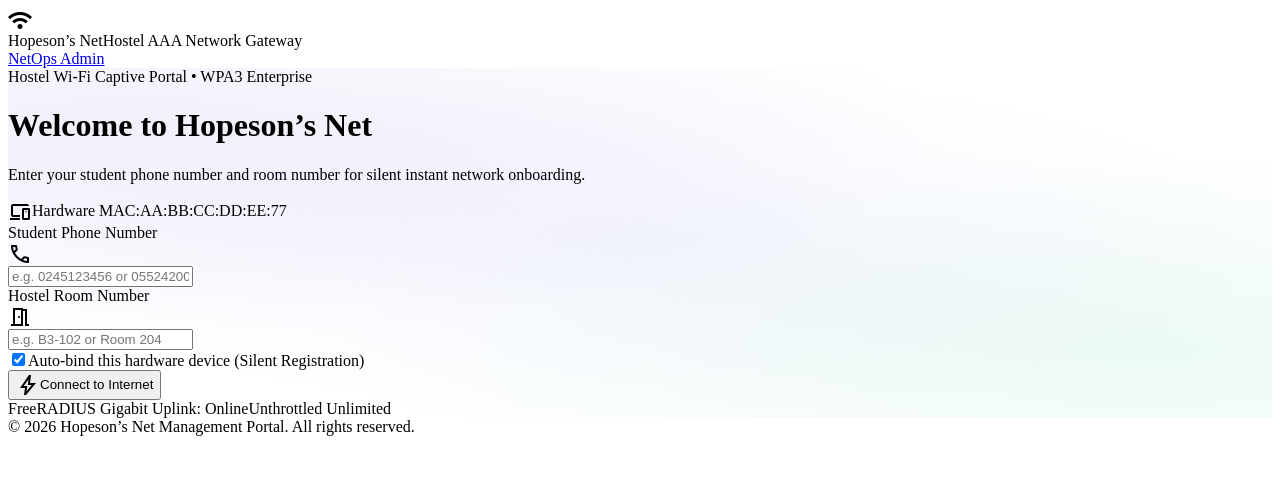
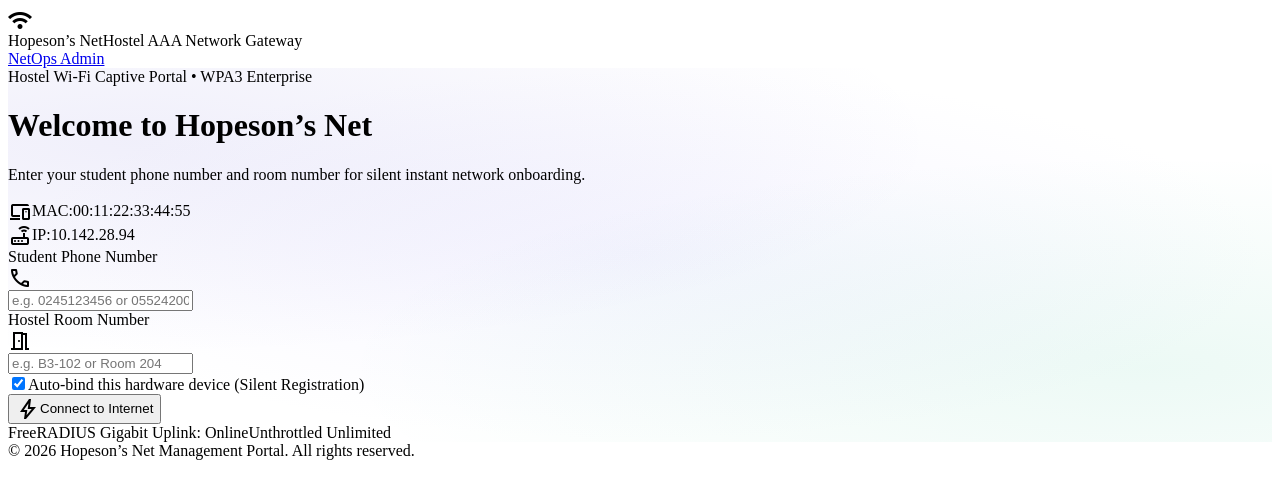
Before and after one commit to h0peson1/HostelBilling, a Next.js app: page / in a window 1280 px wide. Shown: the top 498 px of the page. Built offline with nearby package versions, Linux system fonts and the light colour scheme.

Commit message:
feat: capture mac and ip using useSearchParams with 00:11:22:33:44:55 fallback and pass to register API

```diff
--- a/app/api/auth/register/route.ts
+++ b/app/api/auth/register/route.ts
@@ -38,9 +38,9 @@
     const cleanRoom = rawRoom.trim();
 
     // Resolve and validate MAC address with testing fallback
-    let cleanMac = rawMac ? rawMac.trim() : 'AA:BB:CC:DD:EE:77';
+    let cleanMac = rawMac ? rawMac.trim() : '00:11:22:33:44:55';
     if (!isValidMacAddress(cleanMac)) {
-      cleanMac = 'AA:BB:CC:DD:EE:77';
+      cleanMac = '00:11:22:33:44:55';
     }
     const normalizedMac = normalizeMacAddress(cleanMac);
 
--- a/app/page.tsx
+++ b/app/page.tsx
@@ -7,12 +7,18 @@
   const router = useRouter();
   const searchParams = useSearchParams();
 
-  // Extract mac_address from URL params or use fallback for testing
-  const macAddress =
+  // Read the mac and ip values from the URL query string
+  // If mac is not present in URL (e.g. during local development), fall back to '00:11:22:33:44:55'
+  const macQuery =
     searchParams.get('mac') ||
     searchParams.get('mac_address') ||
-    searchParams.get('client_mac') ||
-    'AA:BB:CC:DD:EE:77';
+    searchParams.get('client_mac');
+  const macAddress = macQuery && macQuery.trim() ? macQuery.trim() : '00:11:22:33:44:55';
+
+  const ipQuery =
+    searchParams.get('ip') ||
+    searchParams.get('client_ip');
+  const ipAddress = ipQuery && ipQuery.trim() ? ipQuery.trim() : '10.142.28.94';
 
   const [phone, setPhone] = useState('');
   const [roomNumber, setRoomNumber] = useState('');
@@ -33,7 +39,7 @@
     setLoading(true);
 
     try {
-      // 1. Send silent registration POST request
+      // 1. Send silent registration POST request with phone, room_number, and mac_address
       const res = await fetch('/api/auth/register', {
         method: 'POST',
         headers: {
@@ -43,6 +49,7 @@
           phone: phone.trim(),
           room_number: roomNumber.trim(),
           mac_address: macAddress,
+          ip: ipAddress,
         }),
       });
 
@@ -63,6 +70,7 @@
           userId: data.user?.id || null,
           token: data.session?.access_token || null,
           mac: data.device?.mac_address || macAddress,
+          ip: ipAddress,
         };
         localStorage.setItem('HOSTEL_WIFI_SESSION_V1', JSON.stringify(sessionPayload));
 
@@ -74,7 +82,8 @@
           if (data.user?.full_name) state.currentStudent.name = data.user.full_name;
           state.currentStudent.phone = phone.trim();
           state.currentStudent.room = roomNumber.trim();
-          state.currentStudent.mac = macAddress;
+          state.currentStudent.mac = data.device?.mac_address || macAddress;
+          state.currentStudent.ip = ipAddress;
           localStorage.setItem('HOSTEL_WIFI_STATE_V2', JSON.stringify(state));
         } catch {
           // ignore local state parse errors
@@ -110,15 +119,22 @@
           </p>
         </div>
 
-        {/* Hardware Telemetry Badge */}
-        <div className="px-6 sm:px-8 py-2.5 bg-slate-50 border-y border-slate-100 flex items-center justify-between text-xs font-mono text-slate-500">
-          <span className="flex items-center gap-1.5">
+        {/* Hardware & Network Telemetry Badge */}
+        <div className="px-6 sm:px-8 py-2.5 bg-slate-50 border-y border-slate-100 flex flex-wrap items-center justify-between gap-2 text-xs font-mono text-slate-500">
+          <div className="flex items-center gap-1.5">
             <span className="material-symbols-outlined text-[16px] text-indigo-600">devices</span>
-            Hardware MAC:
-          </span>
-          <span className="font-bold text-slate-700 bg-white px-2 py-0.5 rounded border border-slate-200">
-            {macAddress}
-          </span>
+            <span className="text-slate-600 font-sans">MAC:</span>
+            <span className="font-bold text-slate-700 bg-white px-2 py-0.5 rounded border border-slate-200">
+              {macAddress}
+            </span>
+          </div>
+          <div className="flex items-center gap-1.5">
+            <span className="material-symbols-outlined text-[16px] text-emerald-600">router</span>
+            <span className="text-slate-600 font-sans">IP:</span>
+            <span className="font-bold text-slate-700 bg-white px-2 py-0.5 rounded border border-slate-200">
+              {ipAddress}
+            </span>
+          </div>
         </div>
 
         {/* Form Container */}
--- a/js/app.js
+++ b/js/app.js
@@ -332,7 +332,11 @@
     searchParams.get('mac') ||
     searchParams.get('mac_address') ||
     searchParams.get('client_mac') ||
-    'AA:BB:CC:DD:EE:77';
+    '00:11:22:33:44:55';
+  const ipAddress =
+    searchParams.get('ip') ||
+    searchParams.get('client_ip') ||
+    '10.142.28.94';
 
   if (isVoucher) {
     const voucherCode = document.getElementById("voucher-code")?.value?.trim();
--- a/public/js/app.js
+++ b/public/js/app.js
@@ -332,7 +332,11 @@
     searchParams.get('mac') ||
     searchParams.get('mac_address') ||
     searchParams.get('client_mac') ||
-    'AA:BB:CC:DD:EE:77';
+    '00:11:22:33:44:55';
+  const ipAddress =
+    searchParams.get('ip') ||
+    searchParams.get('client_ip') ||
+    '10.142.28.94';
 
   if (isVoucher) {
     const voucherCode = document.getElementById("voucher-code")?.value?.trim();
--- a/types/index.ts
+++ b/types/index.ts
@@ -39,6 +39,7 @@
   name?: string;
   roll_number?: string;
   device_name?: string;
+  ip?: string;
 }
 
 export interface RegisterResponse {
```
